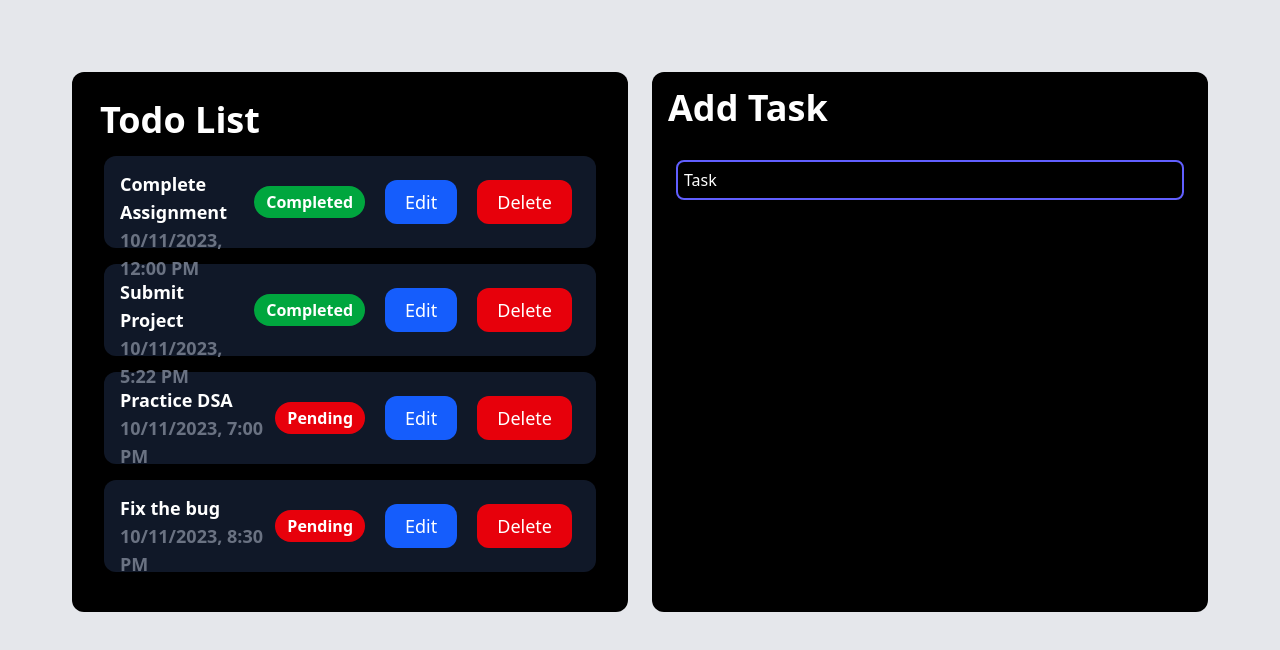
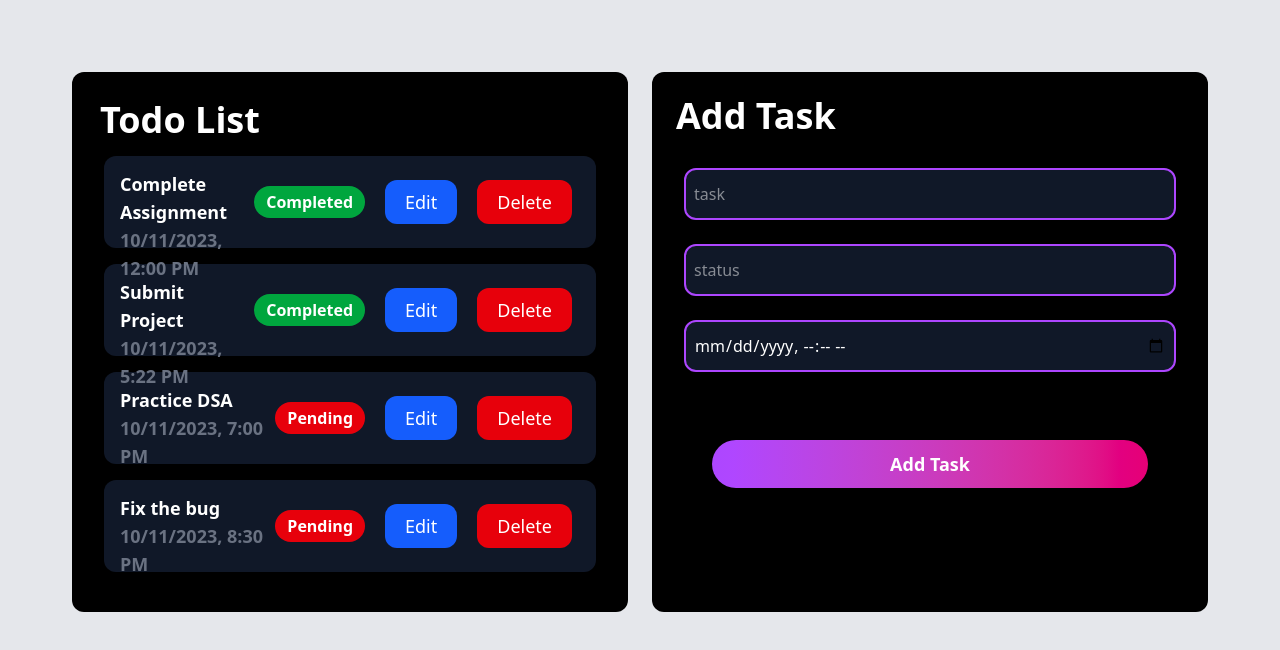
Before and after one commit to supersingh471/TodoApp, a React (Vite) app in the folder frontend/: page /Dashboard in a window 1280 px wide. Shown: the top 650 px of the page. Built offline with nearby package versions, Linux system fonts and the light colour scheme.

Commit message:
Completed dashboard

```diff
--- a/frontend/src/pages/Dashboard.jsx
+++ b/frontend/src/pages/Dashboard.jsx
@@ -1,4 +1,4 @@
-import { InputBox } from "../components/InputBox"
+
 
 export default function Dashboard() {
 	const todos = [
@@ -12,6 +12,7 @@ export default function Dashboard() {
 	return (
 
 	  <div className="flex bg-gray-200 justify-center itmes-center h-screen p-18">
+		{/*Todo List*/}
 		<div className="grid grid-cols-1 md:grid-cols-2 gap-6 w-full h-135">
 			<div className="bg-black w-full h-full rounded-xl p-3">
 				<div className="text-white w-full text-4xl font-bold m-4">
@@ -29,19 +30,24 @@ export default function Dashboard() {
 								${todo.status === "Completed" ? "bg-green-600" : "bg-red-600"}`}>
 								{todo.status}
 							</span>
-							<button className="bg-blue-600 py-2 px-5 rounded-xl text-lg">Edit</button>
-							<button className="bg-red-600 py-2 px-5 rounded-xl text-lg">Delete</button>
+							<button className="bg-blue-600 py-2 px-5 rounded-xl text-lg cursor-pointer">Edit</button>
+							<button className="bg-red-600 py-2 px-5 rounded-xl text-lg cursor-pointer">Delete</button>
 						</div>
 					</div>
 				))}
 				</div>
 			</div>
 
-
+			{/*Add Task*/}
 			<div className="flex flex-col rounded-xl bg-black">
-				<div className="m-4 text-4xl font-bold text-white"><h2>Add Task</h2></div>
-				<div className="mr-2 ml-2 ">
-					<InputBox placeholder={"Task"}/>
+				<div className="m-6 text-4xl font-bold text-white"><h2>Add Task</h2></div>
+				<form className="px-8 py-2 flex flex-col gap-6">
+					<input placeholder="task" type="text" className="bg-gray-900 focus:outline-none focus:border-3 text-white border-2 border-purple-500 w-full px-2 py-3 rounded-xl"/>
+					<input placeholder="status" type="text" className="bg-gray-900 focus:outline-none focus:border-3 text-white border-2 border-purple-500 w-full px-2 py-3 rounded-xl"/>
+					<input type="datetime-local" className="bg-gray-900 focus:outline-none focus:border-3 text-white border-2 border-purple-500 w-full px-2 py-3 rounded-xl"/>
+				</form>
+				<div className="m-15 text-white font-bold text-lg">
+					<button className="bg-gradient-to-r from-purple-500 to-pink-600 w-full h-12 rounded-4xl cursor-pointer">Add Task</button>
 				</div>
 			</div>
 		</div>
```
